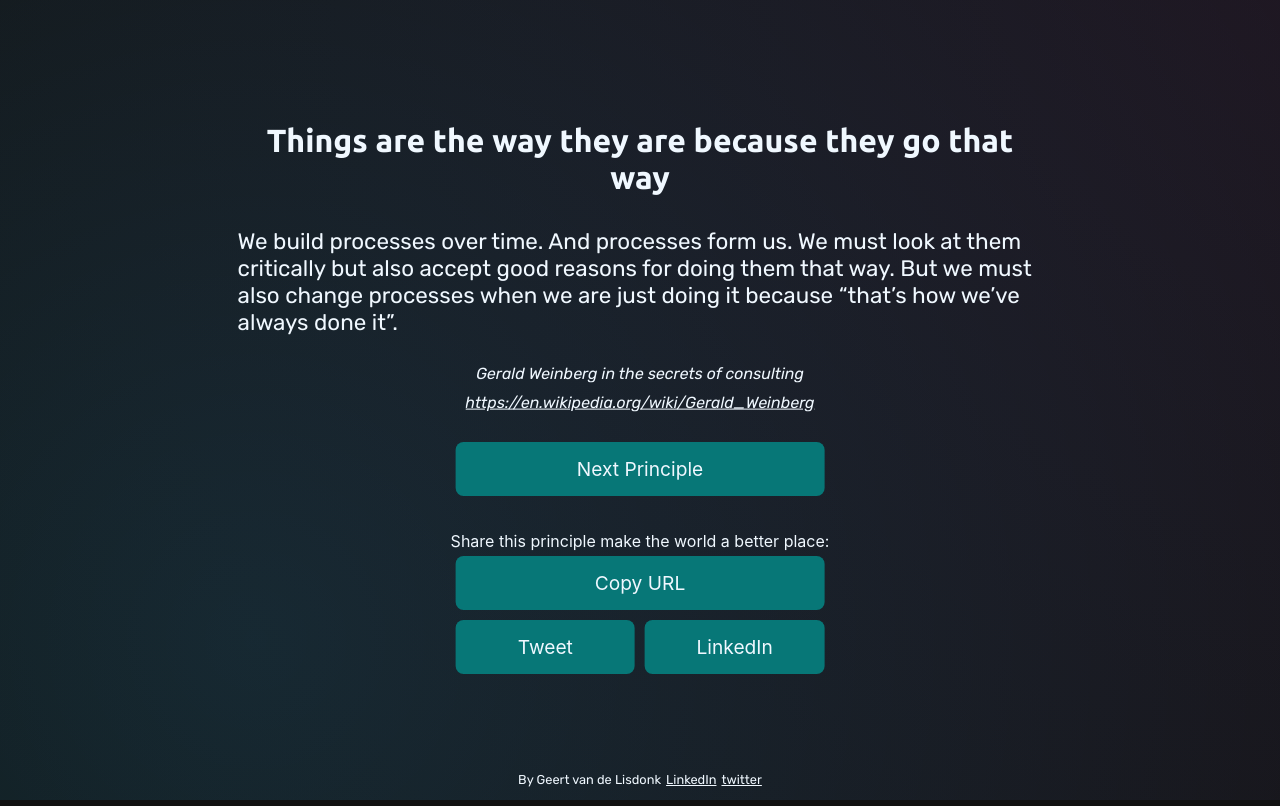
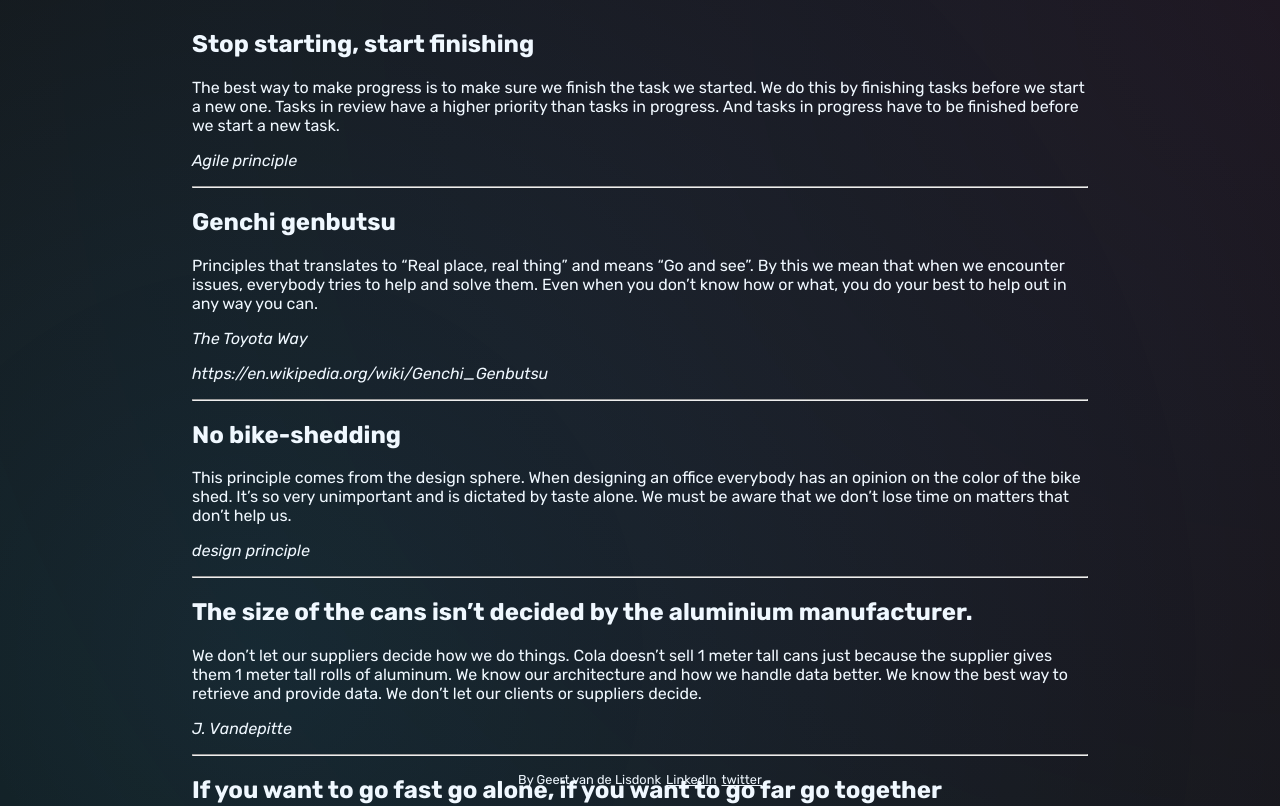
Before and after one commit to testheader/qualityprinciples, a React (Create React App) app: page /overview in a window 1280 px wide. Shown: the top 806 px of the page. Built offline with nearby package versions, Linux system fonts and the light colour scheme.

Commit message:
Overview but hidden

```diff
--- a/src/App.css
+++ b/src/App.css
@@ -29,6 +29,13 @@ canvas {
   left: 50%;
   top: 33%;
   position: fixed;
+}
+
+.center-principles{
+  width: 70vw;
+  left: 50%;
+  transform: translate(-50%, 10px);
+  position: relative;
 }
 
 .mobile-center-container{
--- a/src/App.js
+++ b/src/App.js
@@ -1,103 +1,23 @@
 // src/App.js
 import './App.css';
-import { useState } from "react";
-import principles from './resources/principles.json';
-import {isMobile} from 'react-device-detect';
+import Home from "./Home";
+import Overview from "./Overview";
+
+import {Route, Routes} from "react-router-dom";
+import {useState} from "react";
+import {isMobile} from "react-device-detect";
 
 function App() {
-    const CURRENT_URL = "https://qualityprinciples.netlify.app"
-
-    const getUrlWithIndex = () => {
-        return CURRENT_URL+"?id=" + index
-    }
-
-    const getInitialIndexFromUrl = () => {
-        const params = new URLSearchParams(window.location.search);
-        let id = parseInt(params.get('id'), 10);
-        let numberOfPrinciples = principles.principles.length
-
-        if(id>numberOfPrinciples || !id){
-            id = Math.floor(Math.random() * principles.principles.length);
-        }
-
-        return id;
-    };
-
-    const [index, setIndex] = useState(getInitialIndexFromUrl());
-    const [showCopyMessage, setShowCopyMessage] = useState(false);
-
-    const handleNextPrinciple = () => {
-        const newIndex = principles.principles.length-1===index? 0 : index+1;
-        setIndex(newIndex);
-    };
-
-    const copyToClipboard = () => {
-        navigator.clipboard.writeText(getUrlWithIndex())
-            .then(() => {
-            setShowCopyMessage(true);
-            setTimeout(() => setShowCopyMessage(false), 2000);
-        });
-    }
-
-    const renderSources= () => {
-        return principles.principles[index].source.map(principle => {
-            console.log(principle)
-                if (principle.includes("http")) {
-                    return <a className={"source"} href={principle} target="_blank"
-                              rel="noreferrer">{principle}<br/></a>
-                }
-                return <p className={"source"}>{principle}</p>
-            }
-        )
-    }
-
-    const buildTweet = () => {
-        let result = new URL("/intent/tweet", "https://x.com")
-        result.searchParams.append("text", principles.principles[index].title + "\n")
-        result.searchParams.append("url", getUrlWithIndex())
-        result.searchParams.append("via", "vdlgeert")
-        result.searchParams.append("hashtags", "qualityPrinciples")
-
-        return result.toString()
-    };
-
-    const buildLinkedIn = () => {
-        let result = new URL("share", "https://linkedin.com")
-        let text =
-            "Found this at " + getUrlWithIndex() + "\n" +
-            principles.principles[index].title + "\n\n" +
-            principles.principles[index].description + "\n\n" +
-            "sources:" + principles.principles[index].source.map(a => " " + a) + "\n"
-
-        result.searchParams.append("text", text)
-        result.searchParams.append("url", getUrlWithIndex())
-
-        return result.toString()
-    }
+    const [overview, setOverview] = useState(false);
 
     return (
         <div>
-            <div className={isMobile?"mobile-center-container":"center-container"}>
-                <div className={isMobile?"":"principle-container"}>
-                    <h1>{principles.principles[index].title}</h1>
-                    <p className={`description ${isMobile ? 'mobile-description' : 'desktop-description'}`}>{principles.principles[index].description}</p>
-                    {renderSources()}
-                </div>
-            </div>
-            <div className={isMobile?"mobile-button-container":"button-container"}>
-                <div className={`button action`} onClick={handleNextPrinciple}>
-                    Next Principle
-                </div>
-                <div className={"spacer"}>Share this principle make the world a better place:</div>
-                {!showCopyMessage && <div className={`button action`} onClick={copyToClipboard}> Copy URL </div>}
-                {showCopyMessage && <div className={`button action copy-message`}>URL copied to clipboard!</div>}
-                <div className="share-container">
-                    <a className={"button social"} href={buildTweet()} target="_blank" rel="noreferrer">Tweet</a>
-                    <a className={"button social"} href={buildLinkedIn()} target="_blank" rel="noreferrer">LinkedIn</a>
-                </div>
-            </div>
-            <footer>
-                <p>By Geert van de Lisdonk</p>
+            <Routes>
+                <Route path="/" element={<Home isOverviewActive={overview} />}/>
+                <Route path="/overview" element={<Overview />} />
+            </Routes>
+            <footer >
+                <p onClick={(isMobile)?null:() => setOverview(!overview)}>By Geert van de Lisdonk</p>
                 <p><a href="https://www.linkedin.com/in/geert-van-de-lisdonk-25057049">LinkedIn</a></p>
                 <p><a href="twitter.com/vdlgeert">twitter</a></p>
             </footer>
--- /dev/null
+++ b/src/Home.js
@@ -0,0 +1,103 @@
+import {isMobile} from "react-device-detect";
+import principles from "./resources/principles.json";
+import {useEffect, useState} from "react";
+
+function Home({isOverviewActive}) {
+    const CURRENT_URL = "https://qualityprinciples.netlify.app"
+
+    const [overviewButton, setOverviewButton] = useState(null)
+
+    useEffect(() => {
+        setOverviewButton(isOverviewActive ? <a className="button action" href="/overview">All principles</a> : null);
+    }, [isOverviewActive]);
+
+    const getUrlWithIndex = () => {
+        return CURRENT_URL+"?id=" + index
+    }
+
+    const getInitialIndexFromUrl = () => {
+        const params = new URLSearchParams(window.location.search);
+        let id = parseInt(params.get('id'), 10);
+        let numberOfPrinciples = principles.principles.length
+
+        if(id>numberOfPrinciples || !id){
+            id = Math.floor(Math.random() * principles.principles.length);
+        }
+
+        return id;
+    };
+
+    const [index, setIndex] = useState(getInitialIndexFromUrl());
+    const [showCopyMessage, setShowCopyMessage] = useState(false);
+
+    const handleNextPrinciple = () => {
+        const newIndex = principles.principles.length-1===index? 0 : index+1;
+        setIndex(newIndex);
+    };
+
+    const copyToClipboard = () => {
+        navigator.clipboard.writeText(getUrlWithIndex())
+            .then(() => {
+                setShowCopyMessage(true);
+                setTimeout(() => setShowCopyMessage(false), 2000);
+            });
+    }
+
+    const renderSources= () => {
+        return principles.principles[index].source.map(source => {
+                if (source.includes("http")) {
+                    return <a key={source} className={"source"} href={source} target="_blank"
+                              rel="noreferrer">{source}<br/></a>
+                }
+                return <p className={"source"}>{source}</p>
+            }
+        )
+    }
+
+    const buildTweet = () => {
+        let result = new URL("/intent/tweet", "https://x.com")
+        result.searchParams.append("text", principles.principles[index].title + "\n")
+        result.searchParams.append("url", getUrlWithIndex())
+        result.searchParams.append("via", "vdlgeert")
+        result.searchParams.append("hashtags", "qualityPrinciples")
+
+        return result.toString()
+    };
+
+    const buildLinkedIn = () => {
+        let result = new URL("share", "https://linkedin.com")
+        let text =
+            "Found this at " + getUrlWithIndex() + "\n" +
+            principles.principles[index].title + "\n\n" +
+            principles.principles[index].description + "\n\n" +
+            "sources:" + principles.principles[index].source.map(a => " " + a) + "\n"
+
+        result.searchParams.append("text", text)
+        result.searchParams.append("url", getUrlWithIndex())
+
+        return result.toString()
+    }
+
+    return <div>
+        <div className={isMobile?"mobile-center-container":"center-container"}>
+            <div className={isMobile?"":"principle-container"}>
+                <h1>{principles.principles[index].title}</h1>
+                <p className={`description ${isMobile ? 'mobile-description' : 'desktop-description'}`}>{principles.principles[index].description}</p>
+                {renderSources()}
+            </div>
+        </div>
+        <div className={isMobile ? "mobile-button-container" : "button-container"}>
+            <div className={`button action`} onClick={handleNextPrinciple}>Next principle</div>
+            {overviewButton}
+            <div className={"spacer"}>Share this principle make the world a better place:</div>
+            {!showCopyMessage && <div className={`button action`} onClick={copyToClipboard}> Copy URL </div>}
+            {showCopyMessage && <div className={`button action copy-message`}>URL copied to clipboard!</div>}
+            <div className="share-container">
+                <a className={"button social"} href={buildTweet()} target="_blank" rel="noreferrer">Tweet</a>
+                <a className={"button social"} href={buildLinkedIn()} target="_blank" rel="noreferrer">LinkedIn</a>
+            </div>
+        </div>
+    </div>
+}
+
+export default Home;
--- /dev/null
+++ b/src/Overview.js
@@ -0,0 +1,20 @@
+import principles from "./resources/principles.json";
+import React from "react";
+
+function Overview() {
+    return <div className={"center-principles"}>
+        {principles.principles.map(principle => {
+            return <div className={"description"}>
+                <h2>{principle.title}</h2>
+                <p>{principle.description}</p>
+                {principle.source.map(s => {
+                    return <p><i>{s}</i></p>
+                })}
+                <hr/>
+            </div>
+        })}
+        <div id="filler for footer"><br/><br/></div>
+    </div>
+}
+
+export default Overview;
--- a/src/index.js
+++ b/src/index.js
@@ -3,12 +3,14 @@ import ReactDOM from 'react-dom/client';
 import './index.css';
 import App from './App';
 import reportWebVitals from './reportWebVitals';
+import {BrowserRouter} from "react-router-dom";
 
 const root = ReactDOM.createRoot(document.getElementById('root'));
 root.render(
-  <React.StrictMode>
-    <App />
-  </React.StrictMode>
+    <BrowserRouter>
+        <App />
+    </BrowserRouter>,
+    document.getElementById('root')
 );
 
 // If you want to start measuring performance in your app, pass a function
```
